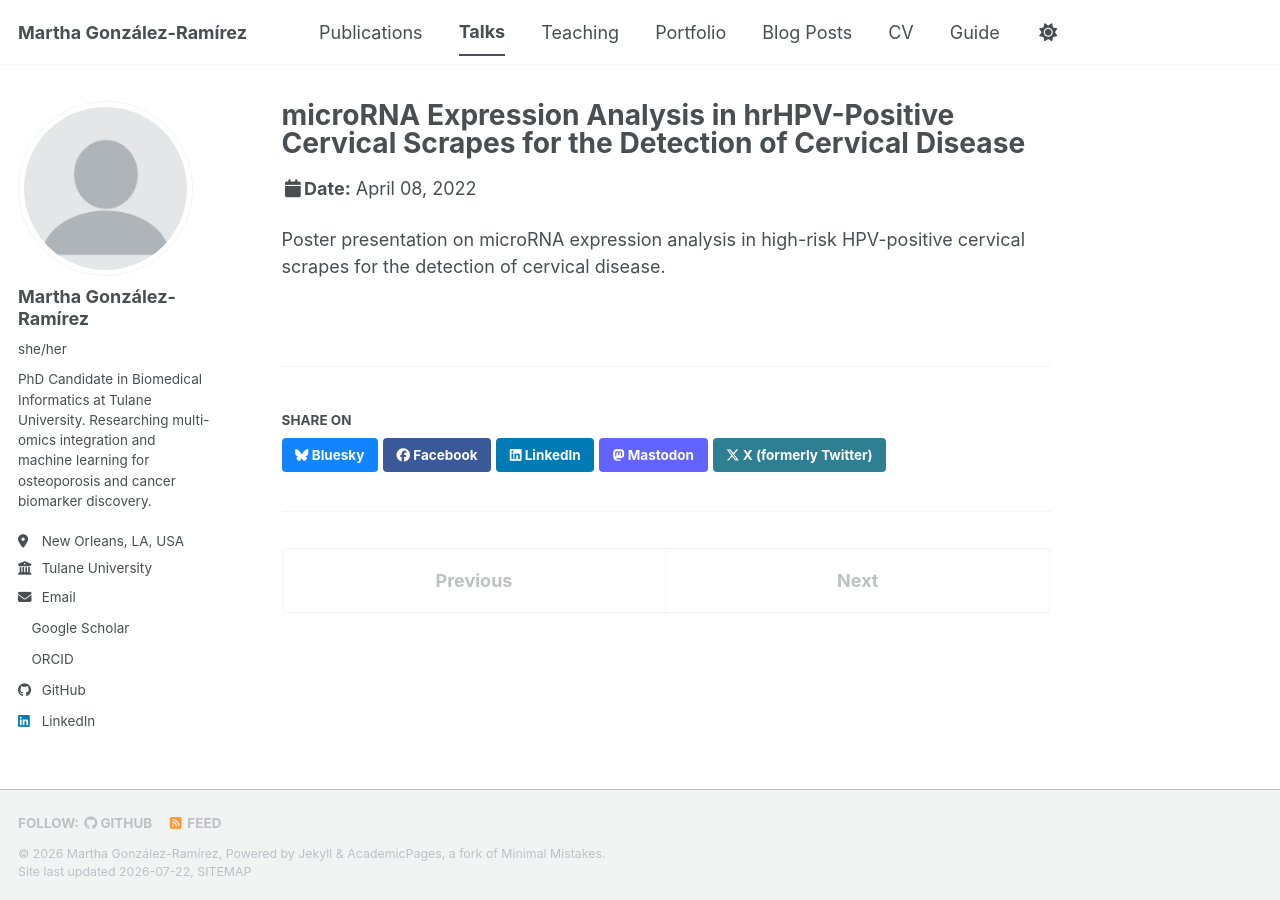
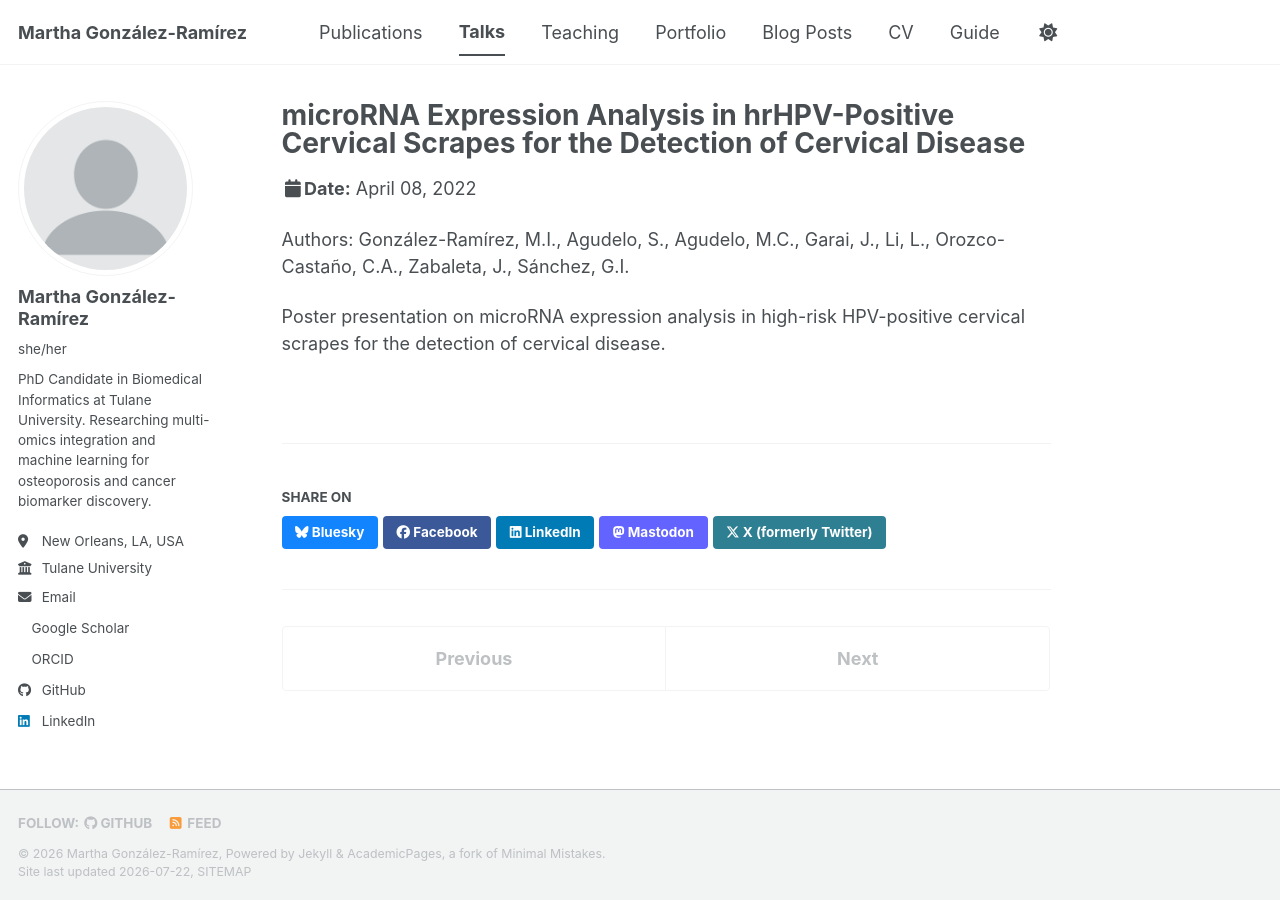
Before and after one commit to migonzalezr/migonzalezr.github.io, a Jekyll site: the page built from _talks/2022-04-08-poster-aacr-mirna-hrhpv-cervical.md, in a window 1280 px wide. Built offline with Jekyll 4.4.1, drawn with Linux system fonts in a browser that asks for light colours; a style sheet for code colours, icons or effects is not loaded.

Commit message:
Update poster metadata with authors and description
Added authors and description for the poster presentation.

```diff
--- a/_talks/2022-04-08-poster-aacr-mirna-hrhpv-cervical.md
+++ b/_talks/2022-04-08-poster-aacr-mirna-hrhpv-cervical.md
@@ -8,4 +8,6 @@ date: 2022-04-08
 location: "New Orleans, LA, USA"
 ---
 
+Authors: González-Ramírez, M.I., Agudelo, S., Agudelo, M.C., Garai, J., Li, L., Orozco-Castaño, C.A., Zabaleta, J., Sánchez, G.I.
+
 Poster presentation on microRNA expression analysis in high-risk HPV-positive cervical scrapes for the detection of cervical disease.
```
